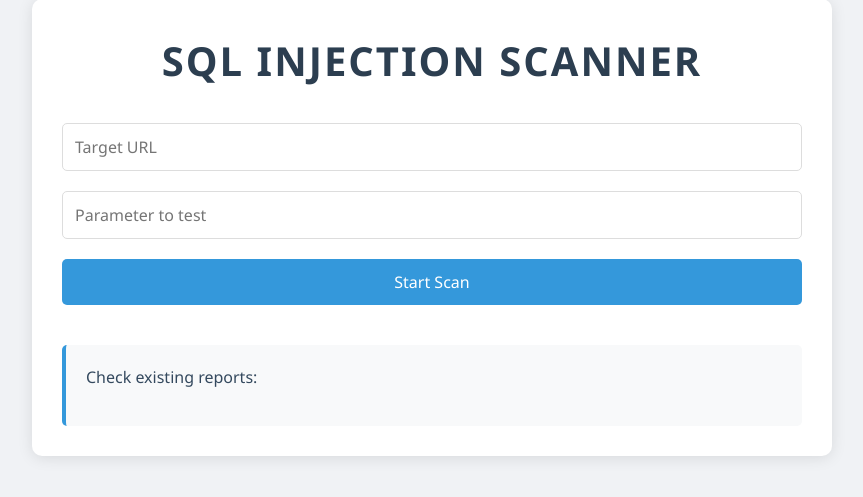
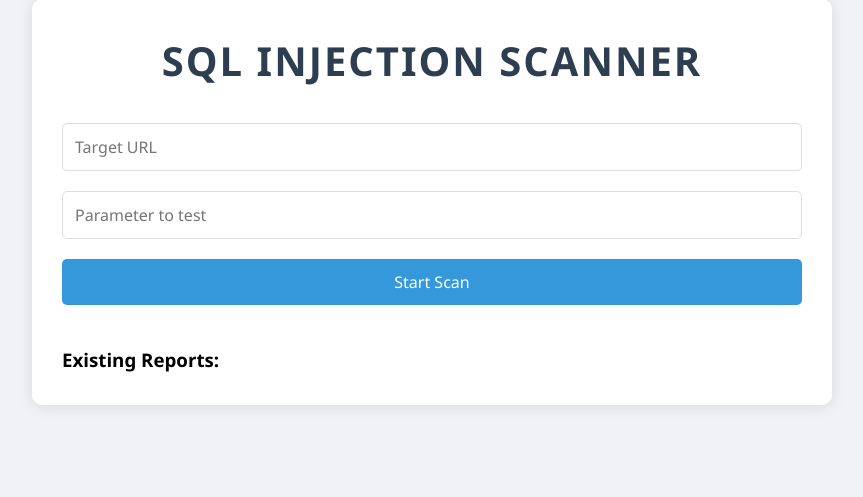
Before and after one commit to mathengem/Automata, a Flask app: page / in a window 1280 px wide. Shown: the part 21-518 px from the top of the page, without its empty margins (208-1071 px from the left). Run offline with Flask 3, Linux system fonts and the light colour scheme.

Commit message:
Update index.html

```diff
--- a/project/templates/index.html
+++ b/project/templates/index.html
@@ -7,31 +7,25 @@
 <body>
     <div class="container">
         <h1>SQL Injection Scanner</h1>
-        <form action="/scan" method="POST">
+        <form id="scanForm">
             <input type="url" name="url" placeholder="Target URL" required>
             <input type="text" name="parameter" placeholder="Parameter to test" required>
             <button type="submit">Start Scan</button>
-
-            <!-- Add this to the form -->
-            <div class="loading-indicator" style="display: none;">
-                <div class="spinner"></div>
-                <p>Scanning in progress...</p>
-            </div>
         </form>
 
-        <div class="notice">
-            <p>Check existing reports:</p>
-            <ul>
+        <div id="scanResults">
+            <!-- Status updates will appear here -->
+        </div>
+
+        <div class="reports">
+            <h3>Existing Reports:</h3>
+            <ul id="reportList">
                 {% for report in reports %}
                 <li><a href="/reports/{{ report }}">{{ report }}</a></li>
                 {% endfor %}
             </ul>
         </div>
-
-        <!-- Add this inside the <body> -->
-        <div class="scan-results">
-            <!-- Status updates will appear here -->
-        </div>
     </div>
+    <script src="{{ url_for('static', filename='script.js') }}"></script>
 </body>
 </html>
```
